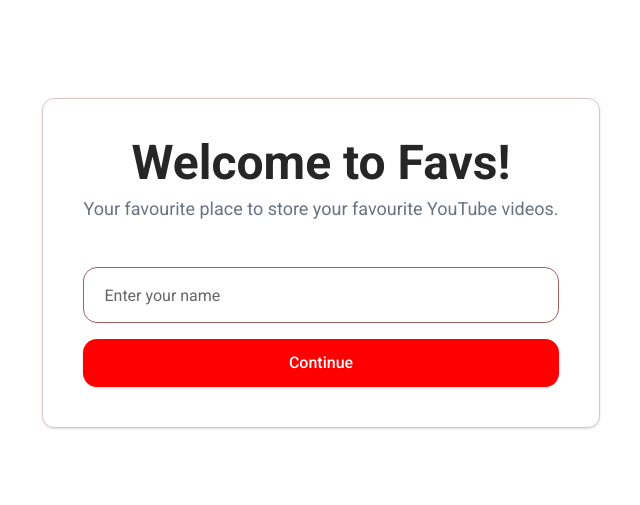
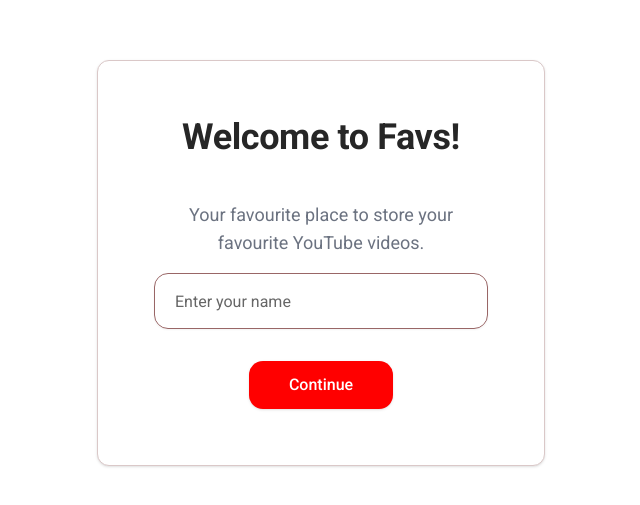
Before and after one commit to luketurnbull/august-activities, a Next.js app in the folder activity-3/: page / in a window 1280 px wide. Shown: the part 137-642 px from the top of the page, without its empty margins (319-959 px from the left). Built offline with nearby package versions, Linux system fonts and the light colour scheme.

Commit message:
activity 3 - made CentredCard to be reused

```diff
--- a/activity-3/src/app/favs/page.tsx
+++ b/activity-3/src/app/favs/page.tsx
@@ -1,17 +1,18 @@
 "use client";
 
 import Header from "@/components/header";
-import { Button } from "@/components/ui/button";
 import { ScrollArea } from "@/components/ui/scroll-area";
 import VideoCard from "@/components/video-card";
 import { useFavouritesStore } from "@/stores/favourites";
 import { videoToKey } from "@/utils/videoToKey";
-import Link from "next/link";
+import { useRouter } from "next/navigation";
 import { useUserStore } from "@/stores/user";
+import CentredCard from "@/components/centred-card";
 
 export default function Favourites() {
   const { favorites } = useFavouritesStore();
   const { name } = useUserStore();
+  const router = useRouter();
 
   return (
     <>
@@ -28,18 +29,16 @@
             </div>
           </ScrollArea>
         ) : (
-          <div className="h-screen flex flex-col gap-8 items-center justify-center">
-            <div className="flex flex-col gap-2 items-center">
-              <h2 className="text-4xl font-bold">No favourites yet</h2>
-              <p>
-                Add some videos to your favourites by clicking the heart icon on
-                any video.
-              </p>
-            </div>
-            <Link href="/favs/search" passHref legacyBehavior>
-              <Button size="lg">Search for videos</Button>
-            </Link>
-          </div>
+          <CentredCard
+            title="No favourites yet"
+            buttonText="Search for videos"
+            onClick={() => router.push("/favs/search")}
+          >
+            <p className="text-center">
+              Add some videos to your favourites by clicking the heart icon on
+              any video.
+            </p>
+          </CentredCard>
         )}
       </main>
     </>
--- a/activity-3/src/app/page.tsx
+++ b/activity-3/src/app/page.tsx
@@ -1,13 +1,12 @@
 "use client";
 
 import { Alert, AlertDescription, AlertTitle } from "@/components/ui/alert";
-import { Button } from "@/components/ui/button";
-import { Card, CardContent, CardHeader } from "@/components/ui/card";
 import { Input } from "@/components/ui/input";
 import { useUserStore } from "@/stores/user";
 import { useRouter } from "next/navigation";
 import { useState } from "react";
 import { AlertCircle } from "lucide-react";
+import CentredCard from "@/components/centred-card";
 
 export default function Home() {
   const { setName, name } = useUserStore();
@@ -31,20 +30,15 @@
   };
 
   return (
-    <div className="flex flex-col justify-center items-center w-full h-screen">
-      <Card className="p-4">
-        <CardHeader>
-          <div className="flex flex-col gap-2 justify-center items-center">
-            <h1 className="text-5xl font-semibold text-center">
-              Welcome to Favs!
-            </h1>
+    <CentredCard
+      title="Welcome to Favs!"
+      buttonText="Continue"
+      onClick={onContinue}
+    >
+      <div className="flex flex-col gap-4 mt-5">
         <p className="text-lg text-gray-500 text-center">
           Your favourite place to store your favourite YouTube videos.
         </p>
-          </div>
-        </CardHeader>
-        <CardContent>
-          <div className="flex flex-col gap-4 mt-5">
         {name ? (
           <p className="text-lg text-gray-500 text-center">
             Welcome back, {name}!
@@ -71,12 +65,7 @@
             <AlertDescription>{error}</AlertDescription>
           </Alert>
         )}
-            <Button size="lg" onClick={onContinue}>
-              Continue
-            </Button>
       </div>
-        </CardContent>
-      </Card>
-    </div>
+    </CentredCard>
   );
 }
--- /dev/null
+++ b/activity-3/src/components/centred-card.tsx
@@ -0,0 +1,32 @@
+import { Button } from "./ui/button";
+import { Card, CardContent, CardHeader, CardTitle } from "./ui/card";
+
+export default function CentredCard({
+  title,
+  buttonText,
+  children,
+  onClick,
+}: {
+  title: string;
+  buttonText: string;
+  children: React.ReactNode;
+  onClick: () => void;
+}) {
+  return (
+    <div className="h-screen flex flex-col gap-8 items-center justify-center">
+      <Card className="p-8 max-w-md">
+        <CardHeader>
+          <CardTitle>
+            <h3 className="text-center text-4xl">{title}</h3>
+          </CardTitle>
+        </CardHeader>
+        <CardContent className="flex flex-col gap-8 items-center">
+          <div className="flex flex-col gap-2 items-center">{children}</div>
+          <Button size="lg" onClick={onClick}>
+            {buttonText}
+          </Button>
+        </CardContent>
+      </Card>
+    </div>
+  );
+}
--- a/activity-3/src/components/header.tsx
+++ b/activity-3/src/components/header.tsx
@@ -10,7 +10,7 @@
   };
 
   return (
-    <header className="bg-white shadow-lg">
+    <header className="bg-white shadow-lg sticky top-0 z-10">
       <div className="flex items-center justify-between px-6 py-4">
         <Button
           variant="ghost"
```
Also changed, not shown: 1 other file (tests, documents, lock files or other folders). Lines whose indentation alone changed are shown as unchanged.
